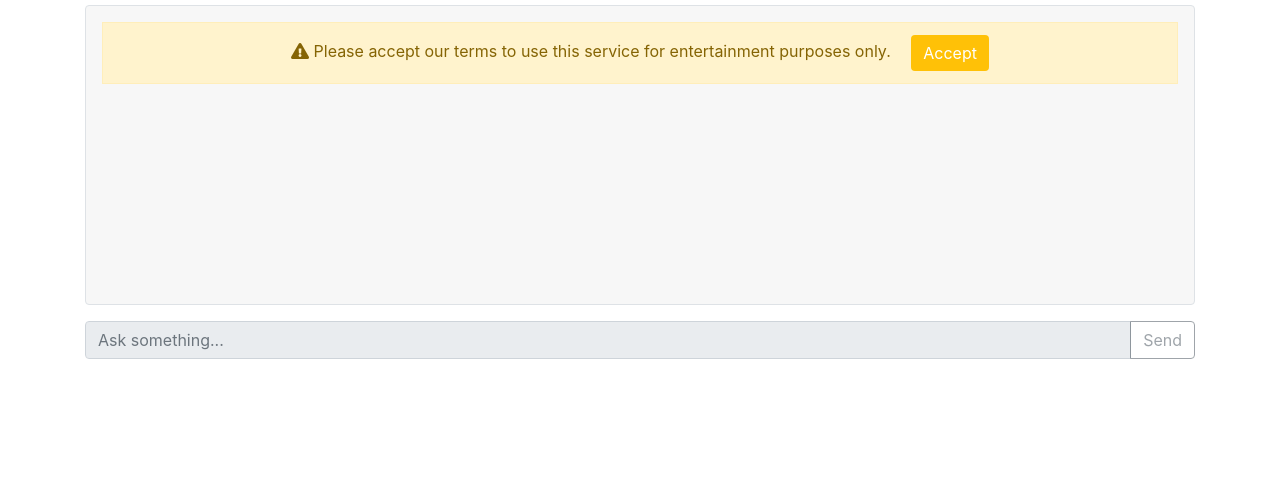
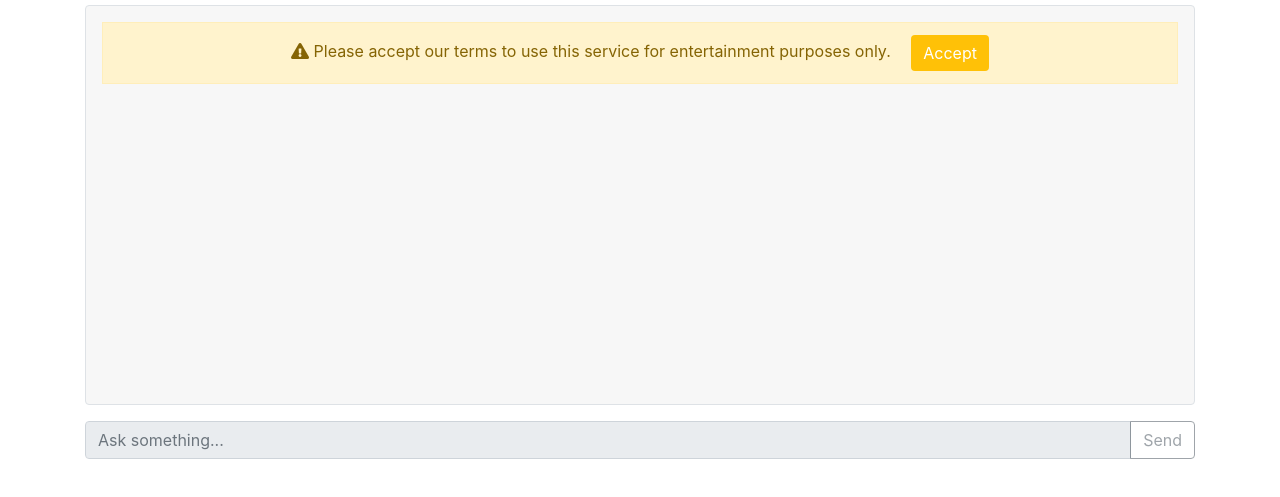
Before and after one commit to Brayan2134/GPT-Financial-Services, a plain HTML site: page index.html in a window 1280 px wide. Shown: the part 107-604 px from the top of the page. Drawn offline with nearby package versions, Linux system fonts and the light colour scheme.

Commit message:
Updated desktop chat-log height
---
FUTURE IMPROVEMENTS
---
Save the conversation/acceptance button?

Have an animated rainbow border for when the server is processing request (only on desktop).

```diff
--- a/website_resources/styles.css
+++ b/website_resources/styles.css
@@ -9,7 +9,7 @@
 /* Styles for the chat container */
 #chat-log {
     width: 100%;
-    height: 300px;
+    height: 50vh !important;
     overflow-y: auto;
     padding: 10px;
     border: 1px solid #ced4da;
```
